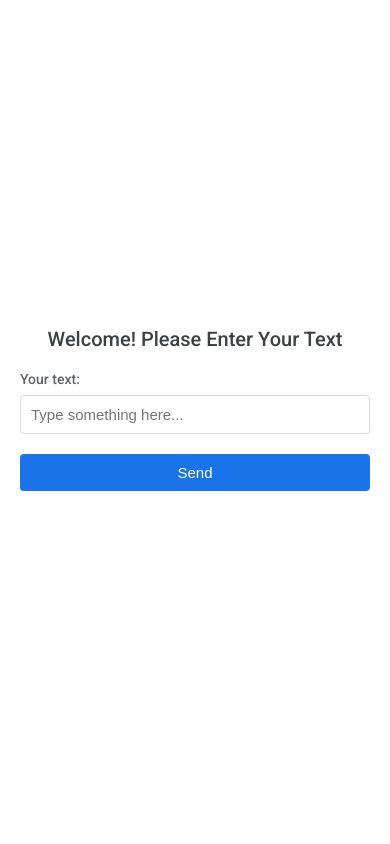
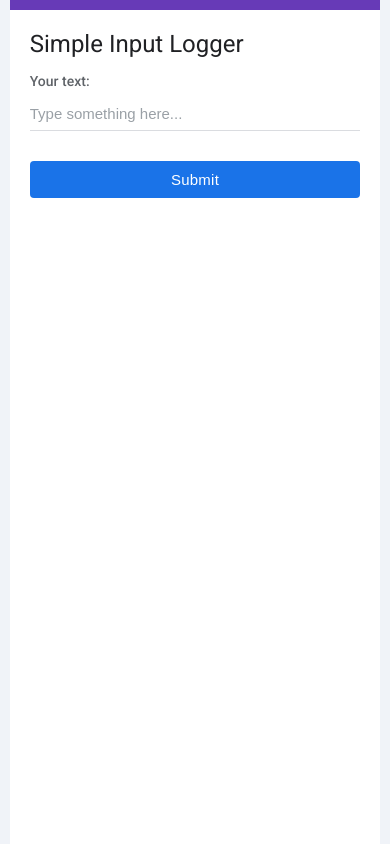
Before and after one commit to arildewantara/dotfile, a plain HTML site: page index.html in a window 390 px wide. Drawn offline with Linux system fonts and the light colour scheme.

Commit message:
Update index.html

```diff
--- a/index.html
+++ b/index.html
@@ -3,9 +3,10 @@
 <head>
     <meta charset="UTF-8">
     <meta name="viewport" content="width=device-width, initial-scale=1.0">
-    <title>Responsive Input Logger (Vercel)</title>
+    <title>Google Form-like Input Logger (Vercel)</title>
     <link href="https://fonts.googleapis.com/css2?family=Roboto:wght@400;500&display=swap" rel="stylesheet">
     <style>
+        /* Base Styles - Exactly like Google Forms */
         body {
             font-family: 'Roboto', Arial, sans-serif;
             display: flex;
@@ -14,32 +15,45 @@
             justify-content: center; /* Center content vertically */
             min-height: 100vh;
             margin: 0;
-            background-color: #e8f0fe; /* Light blue background, common for Google forms/login */
+            background-color: #f0f3f8; /* A very light blue-gray background */
             color: #202124;
+            padding: 20px; /* Overall padding for small screens */
+            box-sizing: border-box; /* Include padding in element's total width/height */
         }
 
-        .form-card {
+        .form-container {
             background-color: #ffffff;
-            padding: 40px;
             border-radius: 8px;
-            /* More pronounced shadow for a floating card effect */
-            box-shadow: 0 1px 3px rgba(60, 64, 67, 0.3), 0 4px 8px rgba(60, 64, 67, 0.15);
-            width: 450px; /* Desired width on larger screens */
-            max-width: 90%; /* Ensures it shrinks on smaller screens */
-            text-align: center;
-            box-sizing: border-box; /* Include padding in width calculation */
+            box-shadow: 0 2px 5px rgba(0, 0, 0, 0.1); /* Subtle shadow for the card */
+            width: 600px; /* Google Forms default width */
+            max-width: 100%; /* Ensures responsiveness */
+            margin: 0 auto; /* Center the form card */
+            overflow: hidden; /* Ensures header border-radius is respected */
+            box-sizing: border-box;
         }
 
-        .form-card h1 {
-            font-size: 24px;
-            font-weight: 500;
-            color: #3c4043;
-            margin-bottom: 30px;
+        .form-header {
+            background-color: #673ab7; /* Google Forms purple header */
+            height: 10px; /* Thin header line */
+            border-top-left-radius: 8px;
+            border-top-right-radius: 8px;
+        }
+
+        .form-content {
+            padding: 25px 30px; /* Padding inside the card */
+        }
+
+        .form-content h1 {
+            font-size: 32px; /* Larger title */
+            font-weight: 400; /* Regular weight for titles */
+            color: #202124;
+            margin-top: 0;
+            margin-bottom: 20px;
         }
 
         .form-group {
-            margin-bottom: 25px;
-            text-align: left; /* Align label and input to the left within their group */
+            margin-bottom: 25px; /* Spacing between form elements */
+            position: relative; /* For the input underline effect */
         }
 
         .form-group label {
@@ -51,38 +65,55 @@
         }
 
         .form-group input[type="text"] {
-            width: 100%; /* Make input take full width of its parent (.form-group) */
-            padding: 12px;
-            border: 1px solid #dadce0;
-            border-radius: 4px;
+            width: 100%;
+            padding: 10px 0; /* Only vertical padding */
+            border: none; /* No default border */
+            border-bottom: 1px solid #dadce0; /* Thin gray underline */
+            outline: none;
             font-size: 16px;
             color: #202124;
-            box-sizing: border-box; /* Include padding and border in width */
-            transition: border-color 0.2s ease-in-out, box-shadow 0.2s ease-in-out;
+            background-color: transparent;
+            box-sizing: border-box;
+            transition: border-color 0.3s ease-in-out; /* Smooth transition for underline */
+        }
+
+        .form-group input[type="text"]::placeholder {
+            color: #9aa0a6; /* Specific light gray for placeholders */
+            opacity: 1; /* Ensure placeholder is visible */
+        }
+
+        .form-group input[type="text"]:hover {
+            border-bottom-color: #c5c7ca; /* Slightly darker gray on hover */
         }
 
         .form-group input[type="text"]:focus {
-            border-color: #1a73e8; /* Google blue on focus */
-            outline: none;
-            box-shadow: 0 0 0 1px #1a73e8; /* Subtle blue outline on focus */
+            border-bottom: 2px solid #1a73e8; /* Thicker blue underline on focus */
+            padding-bottom: 9px; /* Adjust padding to compensate for thicker border */
+        }
+
+        .button-group {
+            display: flex;
+            justify-content: flex-end; /* Align button to the right */
+            margin-top: 30px;
         }
 
         .submit-button {
             background-color: #1a73e8; /* Google Blue */
             color: #ffffff;
-            font-size: 16px;
+            font-size: 14px;
             font-weight: 500;
-            padding: 12px 24px;
+            padding: 10px 24px;
             border: none;
-            border-radius: 4px;
+            border-radius: 4px; /* Slightly less rounded than search button */
             cursor: pointer;
             transition: background-color 0.2s, box-shadow 0.2s;
-            min-width: 120px; /* Ensure a decent size */
+            text-transform: capitalize; /* Google button style */
+            letter-spacing: .25px;
         }
 
         .submit-button:hover {
             background-color: #1565c0; /* Darker blue on hover */
-            box-shadow: 0 1px 3px rgba(0,0,0,0.2);
+            box-shadow: 0 1px 2px 0 rgba(0,0,0,0.30), 0 1px 3px 1px rgba(0,0,0,0.15); /* Subtle lift shadow */
         }
 
         .submit-button:active {
@@ -94,6 +125,7 @@
             margin-top: 25px;
             font-size: 14px;
             color: #5f6368;
+            text-align: right; /* Message appears next to button */
         }
 
         .message-area.success {
@@ -104,54 +136,98 @@
             color: #d93025; /* Red for error */
         }
 
-        /* --- Responsive adjustments (Media Queries) --- */
+        /* --- Responsive Adjustments (Media Queries) --- */
 
-        /* For screens smaller than 500px (e.g., most mobile phones) */
+        /* For screens smaller than 768px (tablets and smaller) */
+        @media (max-width: 768px) {
+            .form-container {
+                width: 95%; /* Wider on smaller screens */
+                border-radius: 4px; /* Slightly less rounded corners */
+            }
+
+            .form-content {
+                padding: 20px 25px; /* Adjust padding */
+            }
+
+            .form-content h1 {
+                font-size: 28px; /* Slightly smaller title */
+                margin-bottom: 15px;
+            }
+        }
+
+        /* For screens smaller than 500px (most mobile phones) */
         @media (max-width: 500px) {
-            .form-card {
-                padding: 30px 20px; /* Reduce padding on smaller screens */
-                border-radius: 0; /* Make it full width without rounded corners on very small screens */
+            body {
+                padding: 0; /* Remove body padding to allow form to stretch */
+            }
+            .form-container {
+                border-radius: 0; /* No rounded corners on very small screens */
                 box-shadow: none; /* Remove shadow to blend with body */
                 max-width: 100%; /* Take full width */
-                min-height: 100vh; /* Make it fill screen vertically if needed */
+                min-height: 100vh; /* Fill screen vertically */
                 display: flex; /* Use flexbox to organize content vertically */
                 flex-direction: column;
-                justify-content: center; /* Center content inside the "card" */
+                justify-content: flex-start; /* Start content from top */
             }
 
-            .form-card h1 {
-                font-size: 20px; /* Smaller heading */
+            .form-header {
+                border-top-left-radius: 0;
+                border-top-right-radius: 0;
+            }
+
+            .form-content {
+                padding: 20px; /* Reduced padding for smaller screens */
+                flex-grow: 1; /* Allow content to grow if needed */
+            }
+
+            .form-content h1 {
+                font-size: 24px; /* Smallest title size */
+            }
+
+            .form-group {
                 margin-bottom: 20px;
             }
 
-            .form-group {
-                margin-bottom: 20px; /* Slightly less margin */
-            }
-
             .form-group input[type="text"] {
-                padding: 10px; /* Smaller input padding */
+                padding: 8px 0; /* Reduced input padding */
                 font-size: 15px;
             }
 
             .submit-button {
                 width: 100%; /* Button takes full width on small screens */
-                padding: 10px 15px; /* Smaller button padding */
+                padding: 10px 0; /* Adjust button padding */
                 font-size: 15px;
+            }
+
+            .button-group {
+                flex-direction: column; /* Stack buttons if multiple */
+                align-items: flex-end; /* Keep button aligned right */
+            }
+
+            .message-area {
+                text-align: center; /* Center message on small screen */
+                margin-top: 15px; /* Adjust margin */
             }
         }
     </style>
 </head>
 <body>
-    <div class="form-card">
-        <h1>Welcome! Please Enter Your Text</h1>
+    <div class="form-container">
+        <div class="form-header"></div>
+        <div class="form-content">
+            <h1>Simple Input Logger</h1>
             <form id="inputForm">
                 <div class="form-group">
                     <label for="userInput">Your text:</label>
                     <input type="text" id="userInput" name="userInput" placeholder="Type something here...">
                 </div>
-            <button type="submit" class="submit-button">Send</button>
+
+                <div class="button-group">
+                    <button type="submit" class="submit-button">Submit</button>
+                </div>
+                <p class="message-area" id="messageArea"></p>
             </form>
-        <p class="message-area" id="messageArea"></p>
+        </div>
     </div>
 
     <script>
```
Lines whose indentation alone changed are shown as unchanged.
